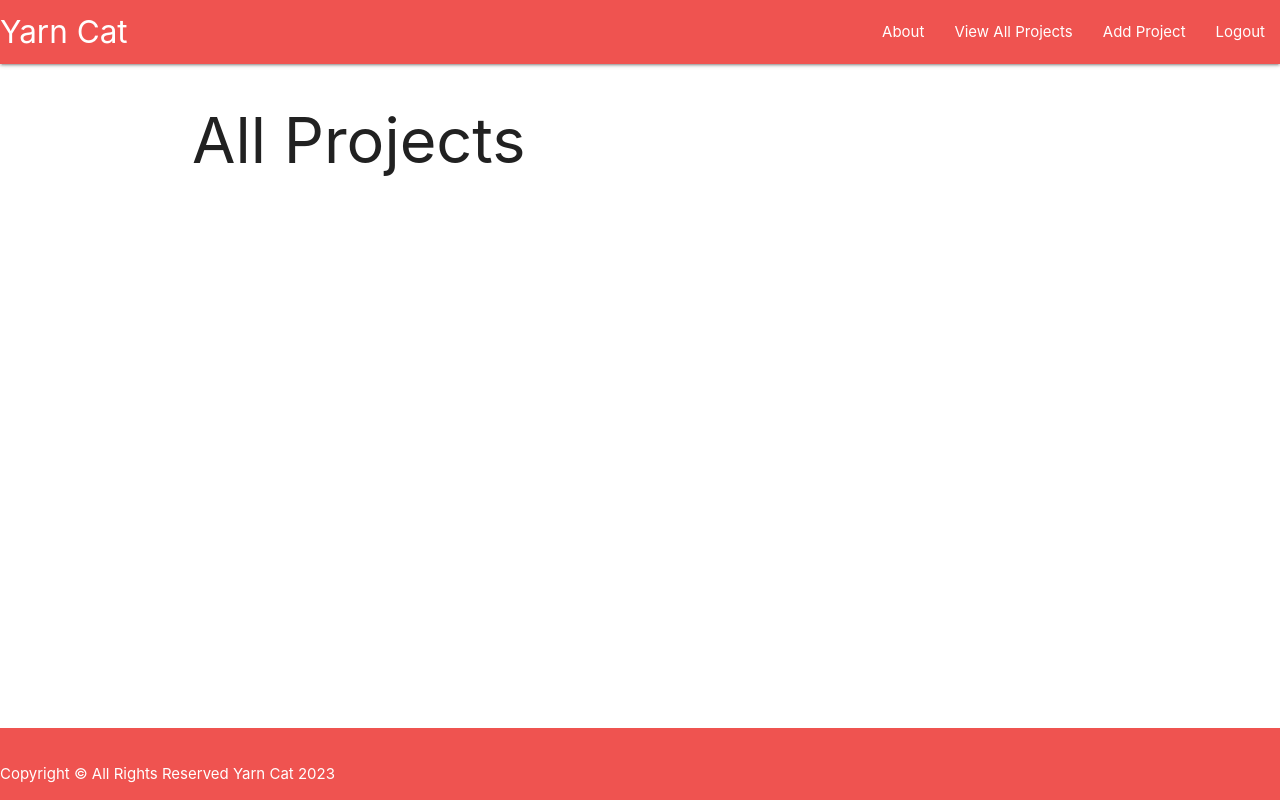
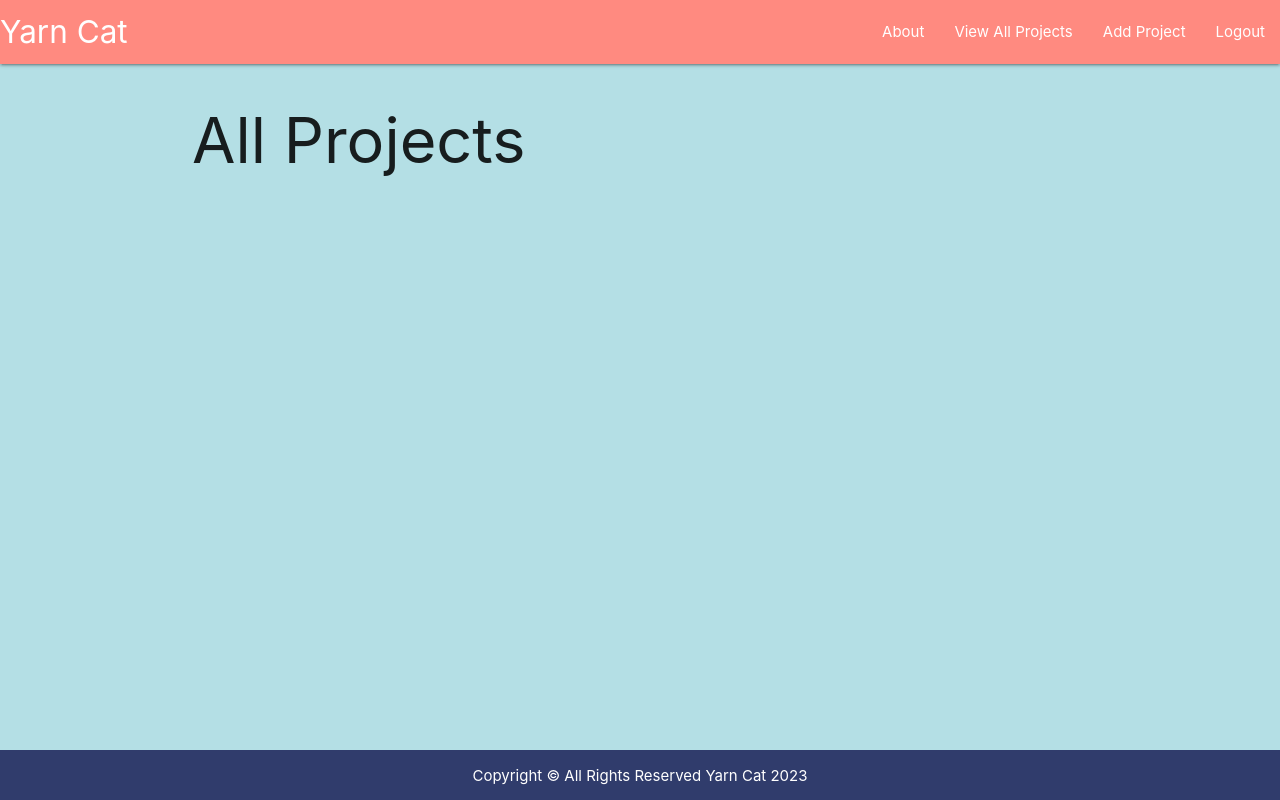
Before and after one commit to illnessink/yarn_cat, a Django app: page /projects/ in a window 1280 px wide. Run offline with Django 4.2, Linux system fonts and the light colour scheme; the visitor is signed in with stand-in values (Sample User, id 1); data that the repository does not hold is empty.

Commit message:
wip: changes colors and cards on projects page

```diff
--- a/main_app/static/css/style.css
+++ b/main_app/static/css/style.css
@@ -4,9 +4,41 @@ body {
     display: flex;
     flex-direction: column;
     min-height: 100vh;
+    background-color: #B4DfE5;
 }
 
 main {
     flex-grow: 1;
 }
 /* sticky footer recipe  ^ */
+
+.navbar-fixed {
+    background-color: #F4976C;
+}
+
+#footer_nav.page-footer {
+    background-color: #303C6C;
+    text-align: center;
+    height: 50px;
+    padding-top: 15px;
+}
+
+#footer_p {
+    margin: 0;
+}
+
+div.card.small {
+    display:inline-block;
+    overflow: visible;
+    background-color: white;
+    border-radius: 5px;
+}
+
+.card {
+    padding: 5px;
+}
+
+#card_name {
+    padding: 5px;
+    text-align: center;
+}
--- a/main_app/templates/base.html
+++ b/main_app/templates/base.html
@@ -18,7 +18,7 @@
 <body>
     <header class="navbar-fixed">
         <nav>
-            <div class="nav-wrapper red lighten-1">
+            <div class="nav-wrapper red accent-1">
                 <a class="left brand-logo" href="{% url 'home' %}">Yarn Cat</a>
                 <ul class="right">
                     <li>
@@ -50,8 +50,8 @@
         {% block content %}
         {% endblock %}
     </main>
-    <footer class="page-footer red lighten-1">
-        <p>Copyright &copy; All Rights Reserved Yarn Cat 2023</p>
+    <footer id="footer_nav" class="page-footer">
+        <p id="footer_p">Copyright &copy; All Rights Reserved Yarn Cat 2023</p>
     </footer>
 </body>
 </html>
--- a/main_app/templates/projects/index.html
+++ b/main_app/templates/projects/index.html
@@ -7,16 +7,27 @@
 {% block content %}
  <h1>All Projects</h1>
 
+ <div class="row">
  {% for project in projects %}
- <a href="{% url 'projects_detail' project.id %}">
-    <div class="card">
-        <div class="card-content">
-            <span class="card-title">{{ project.name }}</span>
-            <p>Type: {{project.type }}</p>
+     <div class="col s12 m7 l3 cards-container">
+         <div class="card small">
+                <a href="{% url 'projects_detail' project.id %}">
+                <div class="card-image">
+                    {% if project.photo_set.first.url %}
+                    <img src="{{project.photo_set.first.url}}">
+                    {% else %}
+                    <img src="https://images.pexels.com/photos/1279813/pexels-photo-1279813.jpeg">
+                    {% endif %}
+                </div>
+                </a>
+                <div id="card_name"class="card-content">
+                    <span class="card-title">{{ project.name }}</span>
+                    <p>Type: {{project.type }}</p>
+                </div>
+            </div>
         </div>
-    </div>
-</a>
  {% endfor %}
+ </div>
 
 
 {% endblock %}
```
